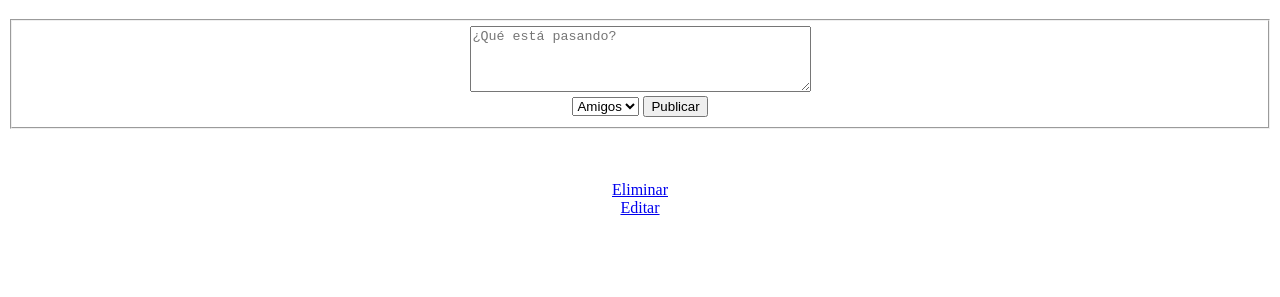
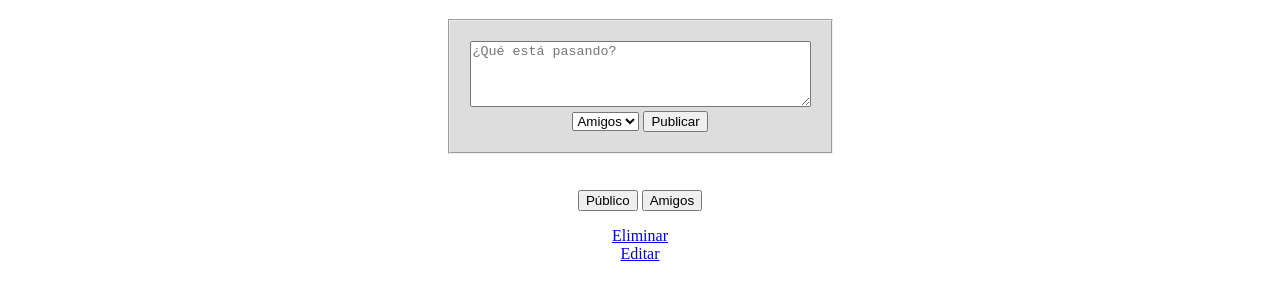
Before and after one commit to lesashley/Facebook, a plain HTML site: page muro.html in a window 1280 px wide. Both pictures are taken after a click on the button "Publicar". Shown: the part 61-358 px from the top of the page. Drawn offline with Linux system fonts and the light colour scheme.

Commit message:
Avance de muro-facebook

```diff
--- a/assets/css/style.css
+++ b/assets/css/style.css
@@ -4,3 +4,11 @@
 #v2{
 	display : none;
 }
+
+#f {
+color:#00f;
+background-color:#ddd;
+max-width:300px;
+padding:20px;
+text-align: center;
+}
--- a/assets/js/muro.js
+++ b/assets/js/muro.js
@@ -1,9 +1,11 @@
 
 function Datos() {
   this.estado=[];
-  this.agregar = function(estado) {
+  this.agregarEstado = function(estado) {
     this.estado.push(estado);};
   this.privacidad=[];
+  this.agregarPrivacidad = function (privacidad) {
+    this.privacidad.push(privacidad);};
   this.show = function(){
     this.estado.forEach(function(estado) {
       estado.show();
@@ -12,16 +14,31 @@ function Datos() {
 }
 var data = new Datos();
 var botonPublicar = document.getElementById("enviar");
+
 botonPublicar.addEventListener("click", function(e){
     var texto = document.getElementById("texto").value;
     var show = document.getElementById("resultado");
-    //show.innerHTML = "<div class='publicacion'><p>" + texto +"</p></div>";
-    //data.agregar(texto);
-    //data.show();
     show.appendChild(createPost(texto));
-    data.agregar(texto);
+    data.agregarEstado(texto);
     e.preventDefault();
-})
+    var selected = document.getElementById('privacidad').selectedIndex;
+    var privacidad = document.getElementById('privacidad').options[selected].text;
+    data.agregarPrivacidad(privacidad);
+    //alert("kjhkjh");
+});
+
+var bPublico = document.getElementById('publico');
+var bAmigos = document.getElementById("amigos")
+
+ bPublico.addEventListener('click',function(){
+   date.estado;
+//   date.estado.forEach(function(e,i){
+//      date.estado[i] + "<br>";
+//     }
+//   });
+//   alert("jbkhbkj");
+ });
+
 
 function createPost(contenido) {
   var post = document.createElement('div');
@@ -34,14 +51,18 @@ function createPost(contenido) {
   var editar = document.createElement('a');
   editar.setAttribute('href', "#");
   editar.innerHTML = " Editar";
-  eliminar.addEventListener('click',function(e) {
+
+  eliminar.addEventListener('click',function(e){
     e.preventDefault();
     var postParent = e.target.parent; // Devuelve el padre
+
   });
+
   editar.addEventListener('click',function (e) {
     e.preventDefault();
     document.getElementById("resultado").value=contenido;
   });
+
   post.appendChild(texto);
   post.appendChild(eliminar);
   post.appendChild(espacio);
--- a/muro.html
+++ b/muro.html
@@ -5,13 +5,15 @@
     <meta name="viewport" content="width=device-width, initial-scale=1.0">
     <meta http-equiv="X-UA-Compatible" content="ie=edge">
     <title>Muro</title>
+    <link rel="stylesheet" href="assets/css/style.css">
   </head>
   <body>
     <form action="" Align = center>
+      <nav></nav>
       <h1>Spec - Muro</h1>
       <div class="" id="nombre"></div>
-        <div class="">
-          <fieldset>
+        <div class="" align=center>
+          <fieldset id="f">
             <textarea name="name" rows="4" cols="40" placeholder="¿Qué está pasando?" id="texto"></textarea><br>
             <select class="" name="" id="privacidad">
               <option value="0">Amigos</option>
@@ -21,8 +23,8 @@
           </fieldset>
           <br><br>
           <div>
-            <!--<button type="button" name="button">Público</button>
-            <button type="button" name="button">Amigos</button>-->
+            <button type="button" name="button" id="publico">Público</button>
+            <button type="button" name="button" id="amigos">Amigos</button>
           </div>
         </div>
       <section id="resultado">
```
Also changed, not shown: index.html (+4 -4 lines).
